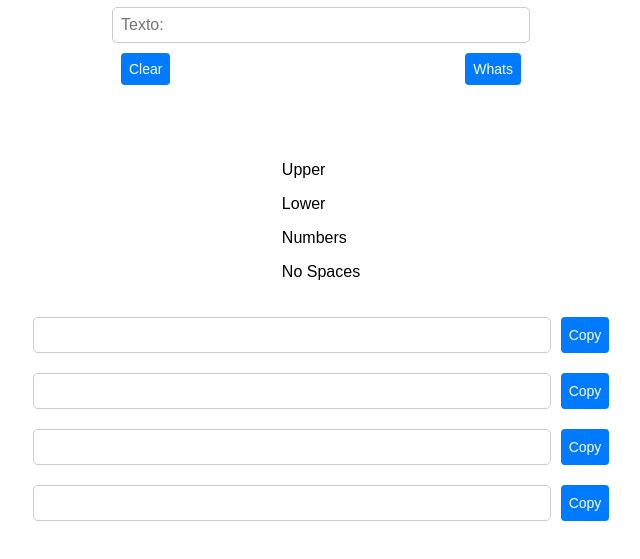
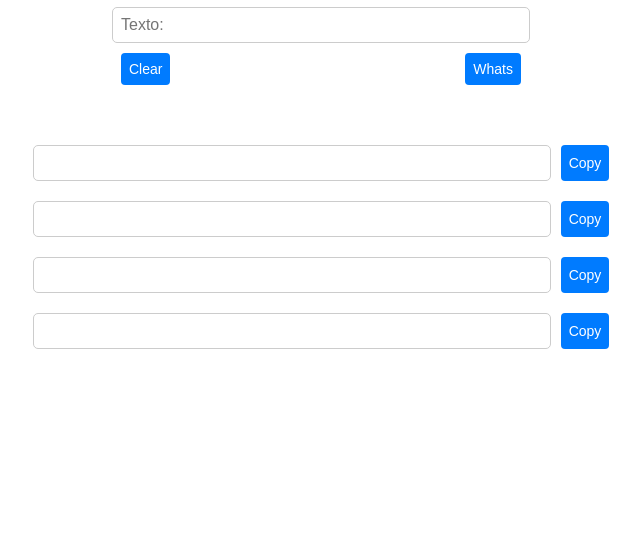
Before and after one commit to valenciokevin/TextEditorApp, a plain HTML site: page index.html in a window 1280 px wide. Shown: the part 103-662 px from the top of the page, without its empty margins (319-959 px from the left). Drawn offline with Linux system fonts and the light colour scheme.

Commit message:
Update index.html

```diff
--- a/index.html
+++ b/index.html
@@ -26,16 +26,6 @@
 
 
         <div class="output-group">
-           <div class="output-text">
-                <p>Upper</p>
-                <p>Lower</p>
-                <p>Numbers</p>
-                <p>No Spaces</p>
-           </div>
-
-           <div class="output-rows">
-
-           </div>
             <div class="output-row">
                 <input type="text" id="upperCaseText" readonly>
                 <button onclick="copyText('upperCaseText')">Copy</button>
```
